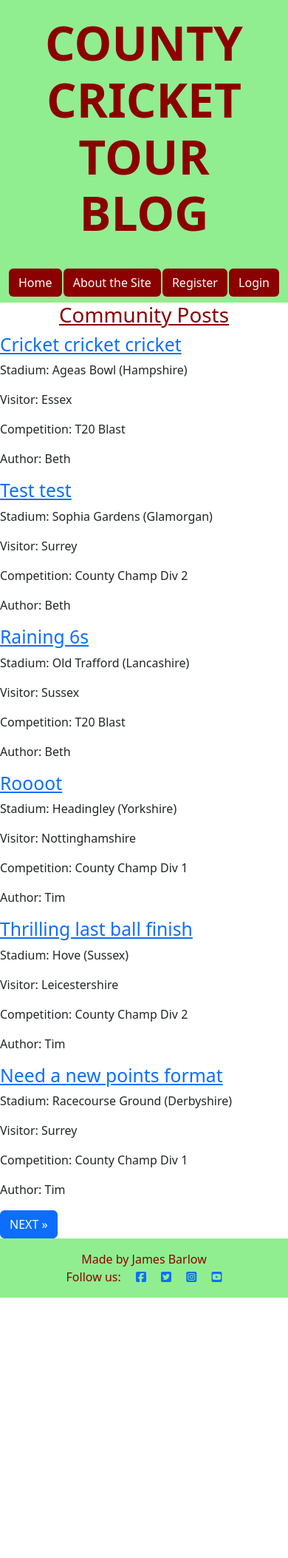
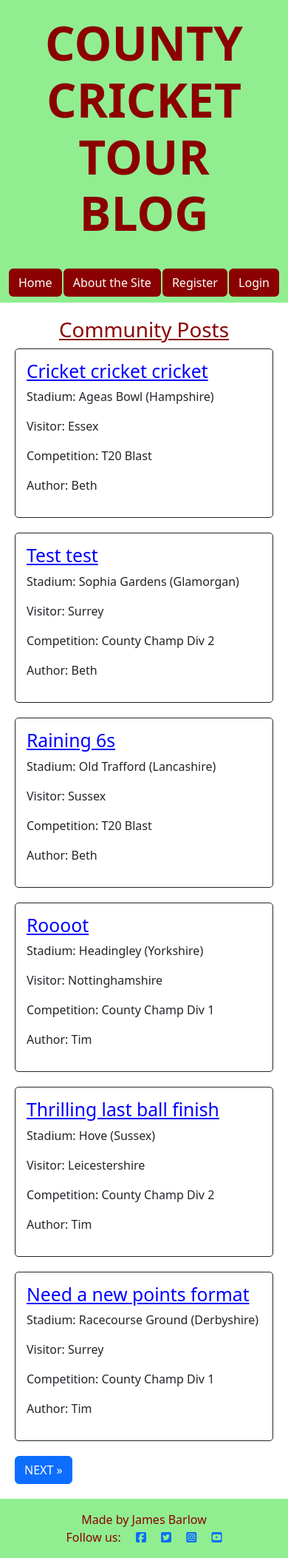
Before and after one commit to jambardev/County-Cricket-Tour-Blog, a Django app: page / in a window 390 px wide. Shown: the whole page at 74% size. Before the commit the page ends 1754 px from the top, so only its background shows below. Run offline with Django 4.2, Linux system fonts and the light colour scheme; data comes from the database, SQL or seed files in the repository; both versions use the stored data as it was after the commit; some libraries are stand-ins or nearby versions.

Commit message:
Styling and media queries added to index page

```diff
--- a/blog/templates/blog/index.html
+++ b/blog/templates/blog/index.html
@@ -15,26 +15,29 @@
     <title>County Cricket Blog</title>
 </head>
 
-<body>
+<body class="index">
+    <div class="index">
         <h1 class="page-title">Community Posts</h1>
 
         {% for post in object_list %}
+        <div class="card post">
             <h2>
-        <a href="{% url 'post_detail' post.slug %}" class="post-link">{{post.title}}</a>
+                <a href="{% url 'post_detail' post.slug %}" class="post-title">{{post.title}}</a>
             </h2>
             <p>Stadium: {{post.stadium}}</p>
             <p>Visitor: {{post.visitor}}</p>
             <p>Competition: {{post.competition}}</p>
             <p>Author: {{post.author}}</p>
+        </div>
         {% endfor %}
 
         {% if page_obj.has_previous %}
-    <a href="?page={{ page_obj.previous_page_number }}" class="btn btn-primary">&laquo; PREV</a>
+        <a href="?page={{ page_obj.previous_page_number }}" class="btn btn-primary n-p">&laquo; PREV</a>
         {% endif %}
         {% if page_obj.has_next %}
-    <a href="?page={{ page_obj.next_page_number }}" class="btn btn-primary">NEXT &raquo;</a>
+        <a href="?page={{ page_obj.next_page_number }}" class="btn btn-primary n-p">NEXT &raquo;</a>
         {% endif %}
-
+    </div>
 </body>
 
 </html>
--- a/static/css/style.css
+++ b/static/css/style.css
@@ -19,6 +19,12 @@
     text-decoration: underline;
 }
 
+.post-title {
+    color: blue;
+    text-align: center;
+    text-decoration: underline;
+}
+
 .nav-bg {
     background-color: #90EE90;
 }
@@ -34,6 +40,10 @@
 
 .footer-text {
     color: #8B0000;
+}
+
+.index {
+    padding: 20px;
 }
 
 .card {
@@ -64,3 +74,31 @@
     max-width: 100%;
     height: auto;
 }
+
+.np {
+    padding: 20px;
+}
+
+.post {
+    width: calc(33.33% - 20px);
+    margin-right: 20px;
+    margin-bottom: 20px;
+    float: left;
+    box-sizing: border-box;
+}
+
+/* Media Queries for index page */
+
+@media (max-width: 992px) {
+    .post {
+        width: calc(50% - 20px);
+    }
+
+}
+
+@media (max-width: 576px) {
+    .post {
+        width: 100%;
+        margin-right: 0;
+    }
+}
```
Also changed, not shown: db.sqlite3. Lines whose indentation alone changed are shown as unchanged.
